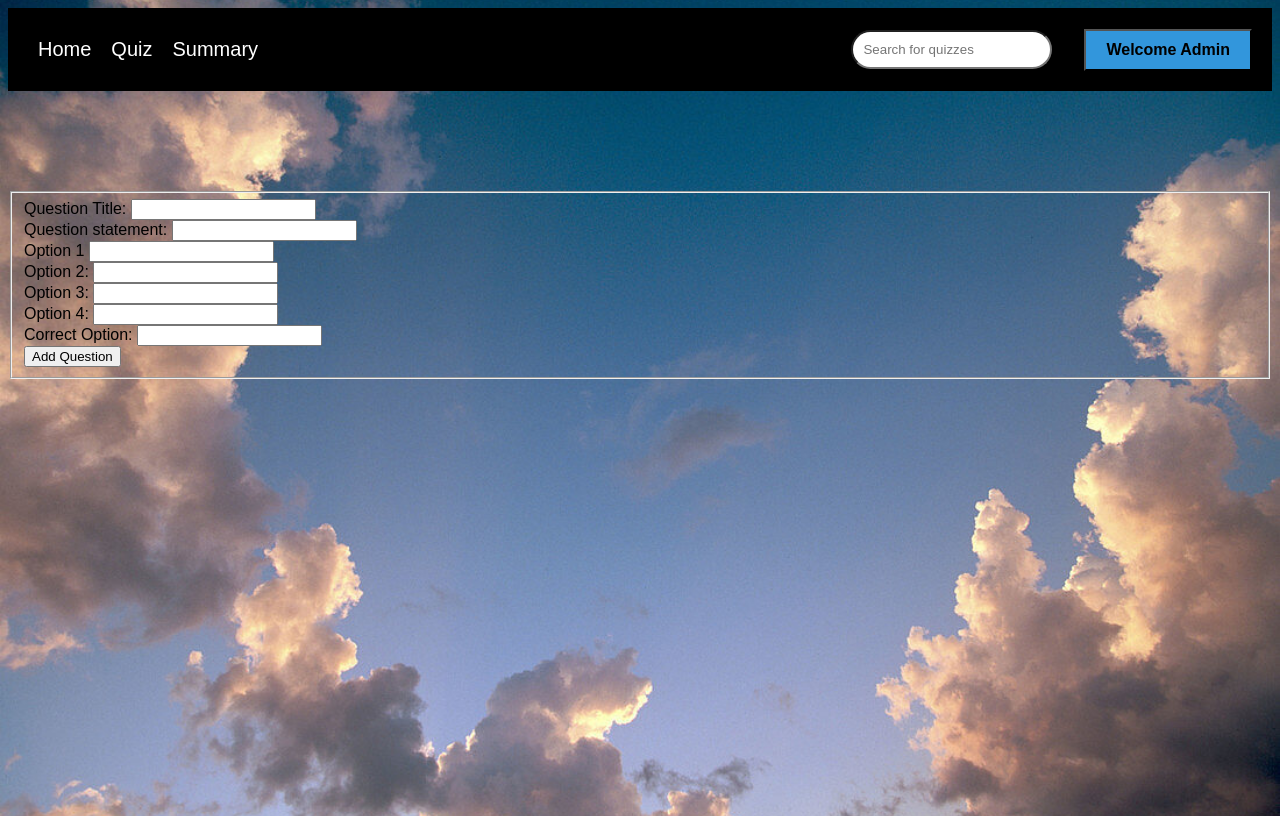
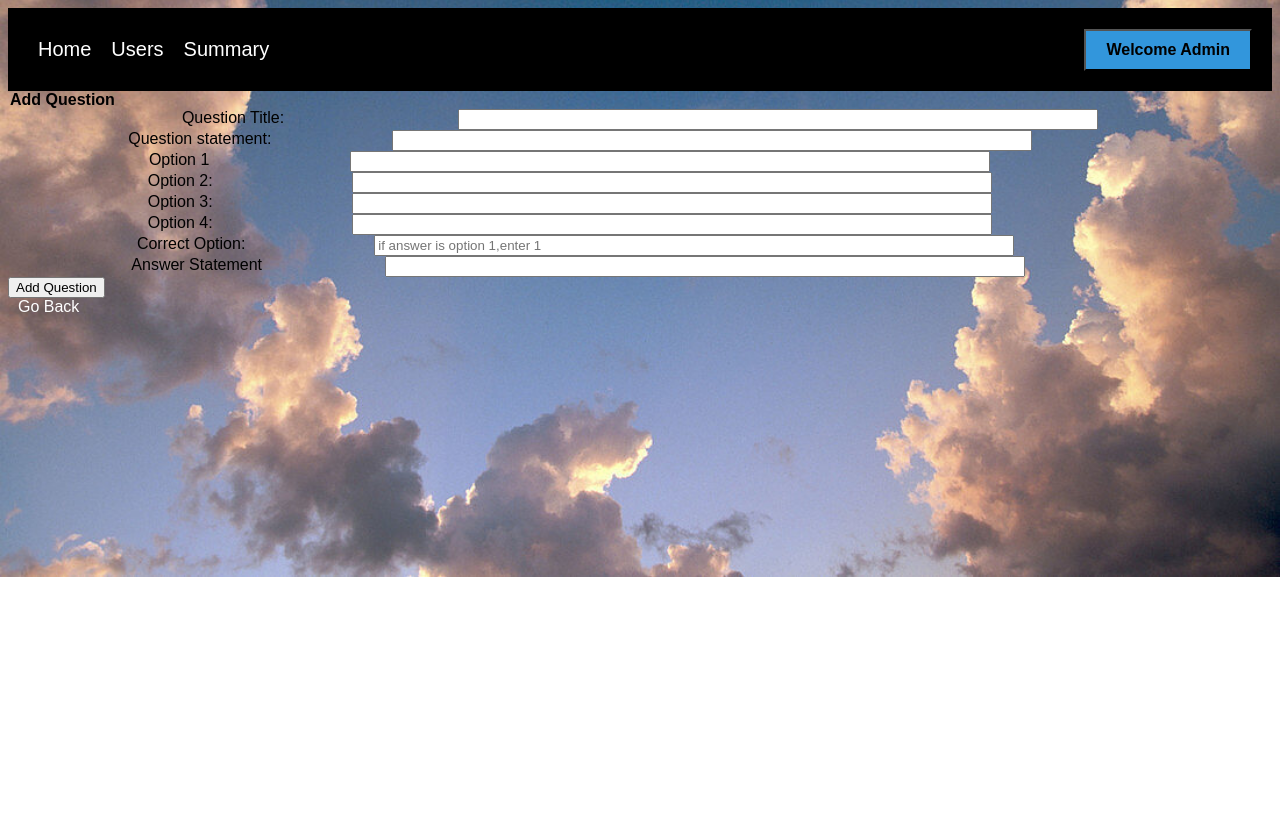
Before and after one commit to 22f3002631/Quiz-Master-V1, a Flask app: a page that uses templates/add_qsn.html in a window 1280 px wide. After the commit the page ends 577 px from the top, so only its background shows below. Run offline with Flask 3, Linux system fonts and the light colour scheme; a user stored in the database is signed in.

Commit message:
Final CSS and JS implemented

```diff
--- a/templates/add_qsn.html
+++ b/templates/add_qsn.html
@@ -5,17 +5,18 @@
         <meta name="viewport" content="width=device-width;initial-scale=1.0">
         <title>Add Questions</title>
         <link rel="stylesheet" href="/static/nav.css">
+        <link rel="stylesheet" href="/static/addeditany.css">
         <style>
-            main{
-                align-items: center;
-                margin-top: 100px;
+            body{
+                height: auto;
             }
-            legend{
-                text-align: center;
+            .labinp{
+                display: flex;
+                justify-content: space-evenly;
+                gap: 2 rem;
             }
-            table,th,td{
-                border: 2px solid blue;
-                border-collapse: collapse;
+            input[type="text"],input[type="number"]{
+                width: 50%;
             }
         </style>
     </head>
@@ -23,54 +24,70 @@
         <header>
             <nav>
                 <div class="navbar">
-                    <a href="#">Home</a>
-                    <a href="#">Quiz</a>
-                    <a href="#">Summary</a>
+                    <a href="{{url_for('admin_home')}}">Home</a>
+                    <a href="{{url_for('allusers')}}">Users</a>
+                    <a href="{{url_for('summary')}}">Summary</a>
                 </div>
                 <div class="down">
-                    <div>
-                        <input type="search" name="search" id="search" placeholder="Search for quizzes">
-                    </div>
                         <div class="down2">
                         <button>Welcome Admin</button>
-                </div>
                         <div class="drop">
                             <a href="#">Edit password</a>
                             <a href="{{url_for('logout')}}">Logout</a>
                         </div>
                     </div>
+                </div>
             </nav>
         </header>
         <main>
-            <fieldset>
+            <div>
+                <b><legend id="asub">Add Question</legend></b>
                 <form action="{{url_for('add_qsn',quiz_id=quiz_id,chapter_id=chapter_id )}}" method="POST">
+                    <div class="labinp">
                         <label for="qtitle">Question Title:</label>
                         <input type="text" name="qtitle" id="qtitle" required>
-                    <br>
+                    </div>
+                    <div class="labinp">
                         <label for="qstat">Question statement:</label>
                         <input type="text" name="qstat" id="qstat" required>
                         <br>
+                    </div>
+                    <div class="labinp">
                         <label for="op1">Option 1</label>
                         <input type="text" name="op1" id="op1" required>
                         <br>
+                    </div>
+                    <div class="labinp">
                         <label for="op2">Option 2:</label>
                         <input type="text" name="op2" id="op2" required>
                         <br>
+                    </div>
+                    <div class="labinp">
                         <label for="op3">Option 3:</label>
                         <input type="text" name="op3" id="op3" required>
                         <br>
+                    </div>
+                    <div class="labinp">
                         <label for="op4">Option 4:</label>
                         <input type="text" name="op4" id="op4" required>
                         <br>
+                    </div>
+                    <div class="labinp">
                         <label for="crtop">Correct Option:</label>
-                    <input type="text" name="crtop" id="crtop" required>
+                        <input type="number" name="crtop" id="crtop" min="1" max="4" placeholder="if answer is option 1,enter 1" required>
                         <br>
-                    <button type="submit">Add Question</button>
-                    <!-- <a href="{{url_for('view_quizzes',chapter_id=chapter_id )}}">
-                        <button>Close</button>
-                    </a> -->
+                    </div>
+                    <div class="labinp">
+                        <label for="anstat">Answer Statement</label>
+                        <input type="text" name="anstat" required>
+                        <br>
+                    </div>
+                    <input type="submit" value="Add Question" >
                 </form>
-            </fieldset>
+            </div>
+            <a class="goback" href="{{url_for('view_qsns',quiz_id=quiz_id,chapter_id=chapter_id )}}">
+                Go Back
+            </a>
         </main>
     </body>
 </html>
```
Lines whose indentation alone changed are shown as unchanged.
